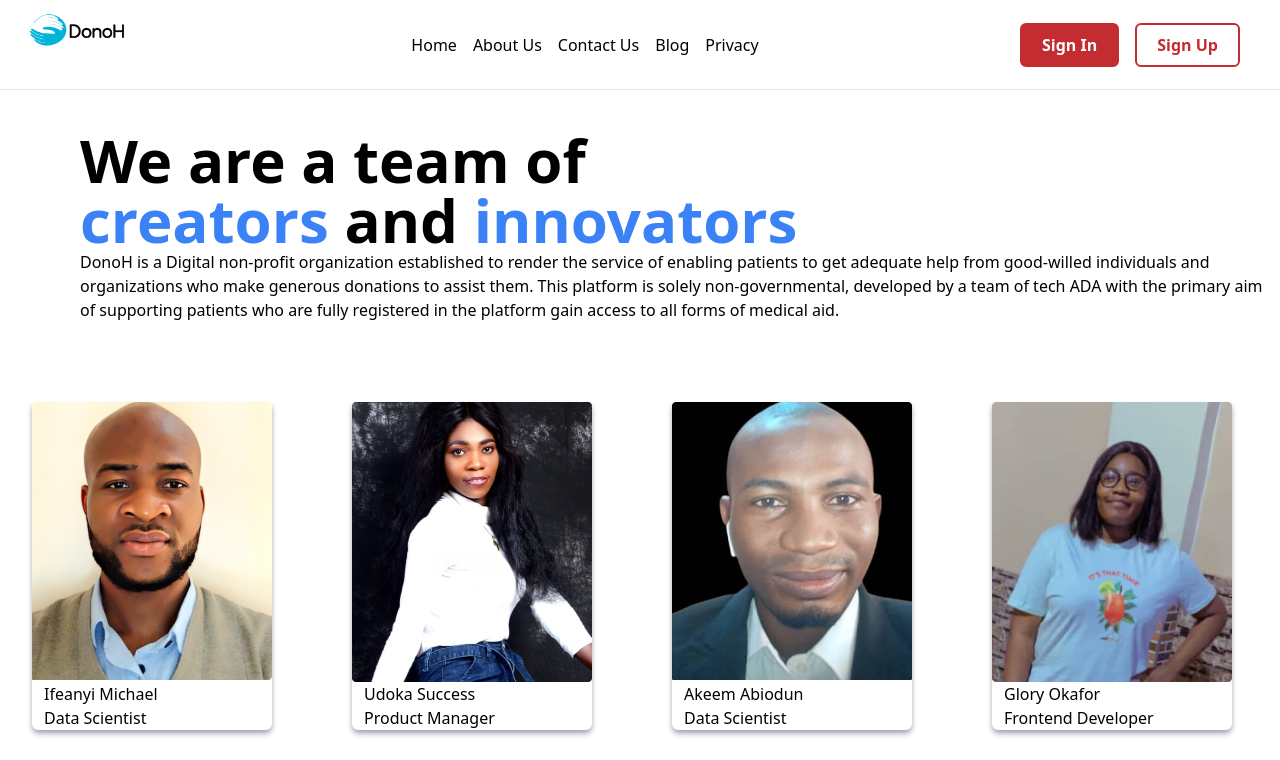
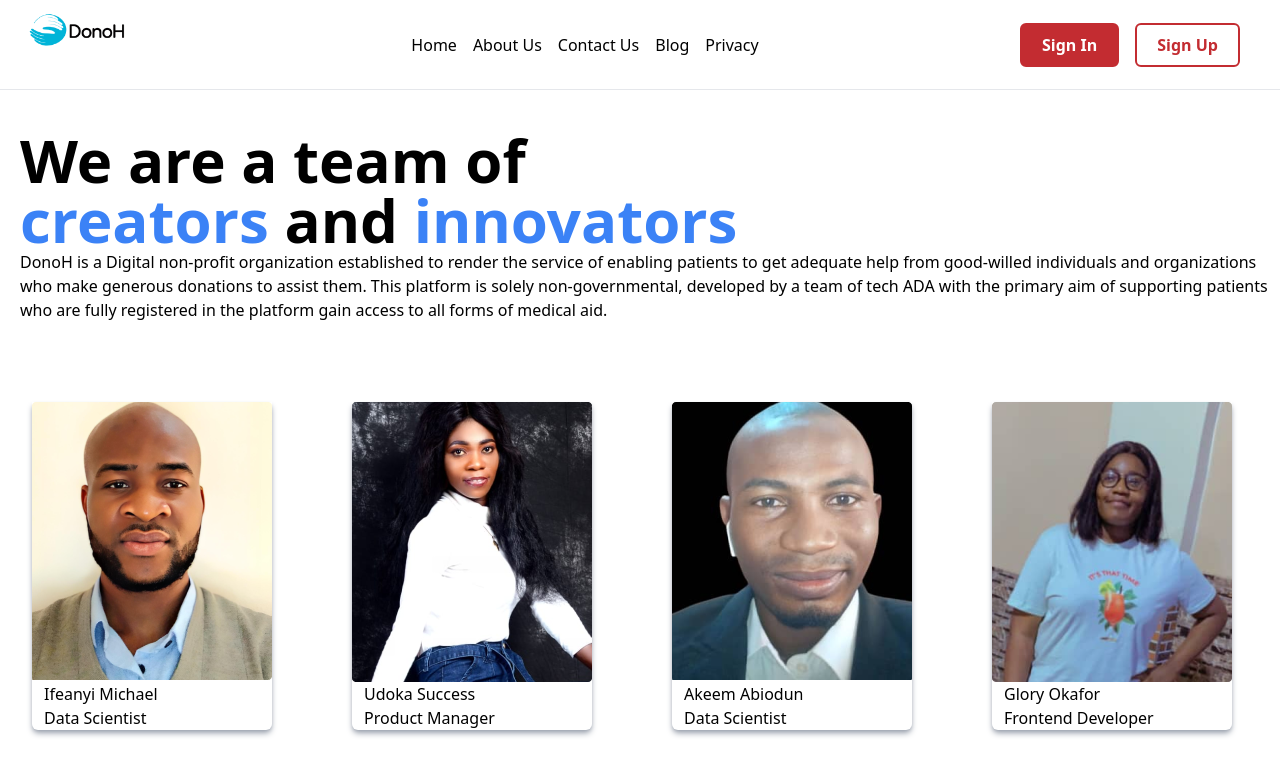
Before and after one commit to Passyswatz/donnoh-web-app, a Next.js app: page /about in a window 1280 px wide. Shown: the top 760 px of the page. Built offline with nearby package versions, Linux system fonts and the light colour scheme.

Commit message:
updating pages

```diff
--- a/app/about/page.tsx
+++ b/app/about/page.tsx
@@ -4,7 +4,7 @@ import Image from "next/image"
 export default function page() {
   return (
     <main  className="bg-white text-black">
-    <section className="pt-10 pl-20">
+    <section className="pt-10 pl-5">
         <h2 className="font-montserrat font-semibold text-6xl text-left text-black">We are a team of <br/> <span  className='text-blue-500'>creators </span> and <span  className='text-blue-500'> innovators</span> </h2>
         <p className="font-montserrat ">DonoH is a Digital non-profit organization established to render the service of enabling patients to get adequate help from good-willed individuals and
       organizations who make generous donations to assist them. This platform is solely non-governmental, developed by a team of tech ADA with the
```
